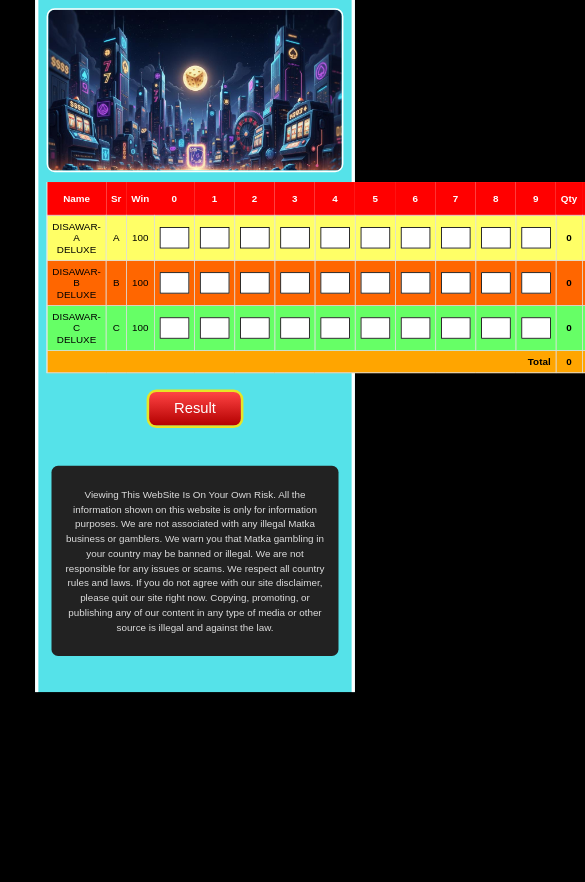
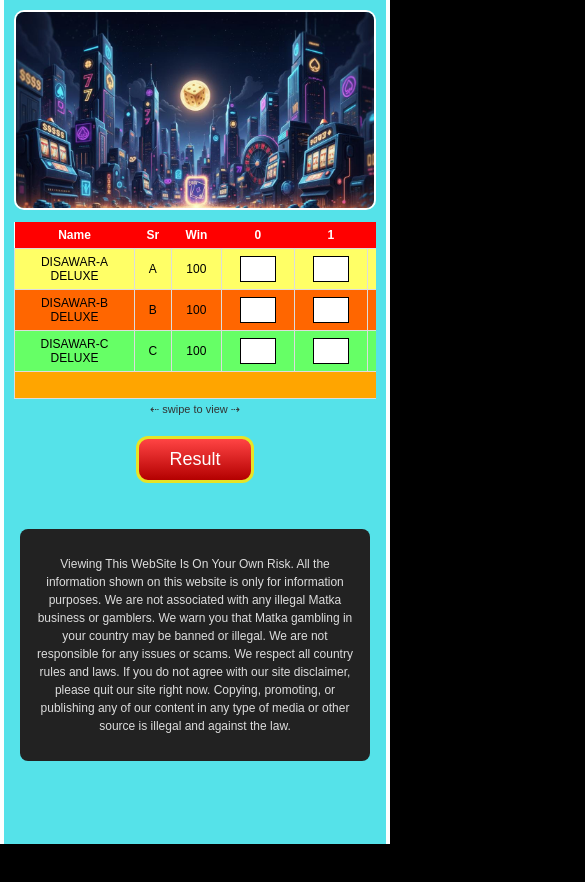
Before and after one commit to SaiWorkProfile/Lottery-Frontend, a React (Create React App) app: page / in a window 390 px wide. Shown: the top 882 px of the page, 585 px wide, since content can reach past the window. After the commit the page ends 844 px from the top, so only its background shows below. Built offline with nearby package versions, Linux system fonts and the light colour scheme; no server answers.

Commit message:
Perfect mobile table layout

```diff
--- a/src/styles/main.css
+++ b/src/styles/main.css
@@ -7,7 +7,7 @@ body {
   margin: 0;
   font-family: Arial, sans-serif;
   background: #000;
-  overflow-x: hidden; /* 🔥 IMPORTANT */
+  overflow-x: hidden; /* prevent body scroll */
 }
 
 /* ================= PAGE WRAPPER ================= */
@@ -83,10 +83,14 @@ body {
 /* ================= TABLE ================= */
 .table-wrapper {
   margin-top: 12px;
+
+  /* 🔥 ONLY TABLE SCROLLS */
+  overflow-x: auto;
+  -webkit-overflow-scrolling: touch;
 }
 
-/* KEEP TABLE FULL SIZE */
 .bet-table {
+  min-width: 1100px;      /* keep full columns */
   width: 100%;
   border-collapse: collapse;
   table-layout: auto;
@@ -98,6 +102,7 @@ body {
   color: #fff;
   font-size: 12px;
   padding: 6px;
+  white-space: nowrap;
 }
 
 .bet-table td {
@@ -150,17 +155,25 @@ body {
   text-align: center;
 }
 
-/* ================= MOBILE SCALE FIX ================= */
+/* ================= MOBILE ================= */
 @media (max-width: 768px) {
 
-  /* 🔥 SCALE ENTIRE PAGE */
-  .page-wrapper {
-    transform: scale(0.82);
-    transform-origin: top center;
+  .header-box {
+    grid-template-columns: repeat(2, 1fr);
+    row-gap: 8px;
   }
 
-  /* compensate height shrink */
-  body {
-    padding-bottom: 120px;
+  .header-box div:last-child {
+    grid-column: span 2; /* time to draw full width */
+  }
+
+  /* optional swipe hint */
+  .table-wrapper::after {
+    content: "⇠ swipe to view ⇢";
+    display: block;
+    text-align: center;
+    font-size: 11px;
+    color: #333;
+    margin-top: 4px;
   }
 }
```
